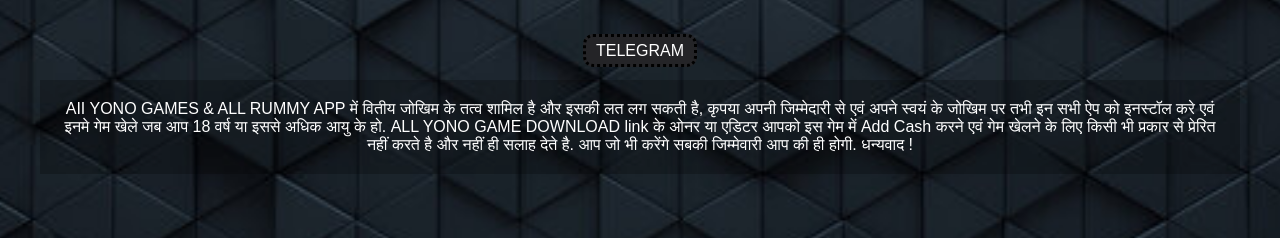
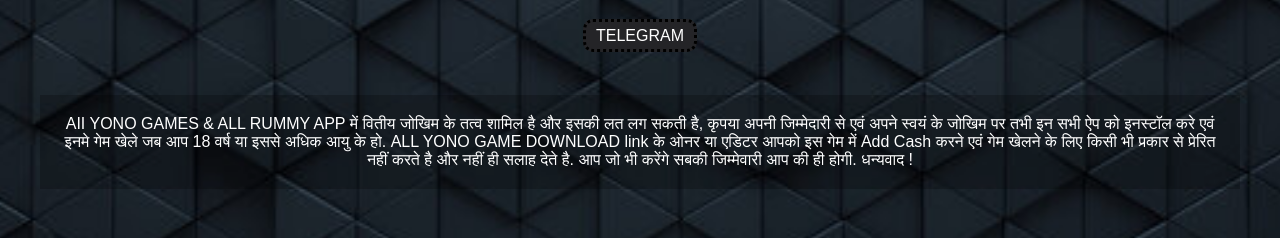
Before and after one commit to Kundan91992616/allyono, a plain HTML site: page index.html in a window 1280 px wide. Shown: the part 461-699 px from the top of the page. Drawn offline with Linux system fonts and the light colour scheme.

Commit message:
Update style.css

```diff
--- a/style.css
+++ b/style.css
@@ -92,7 +92,7 @@ main {
 }
 
 .war {
-    margin: 20px;
+    margin:50px 20px;
     background-color: rgba(0, 0, 0, 0.233);
     padding: 20px;
 }
```
